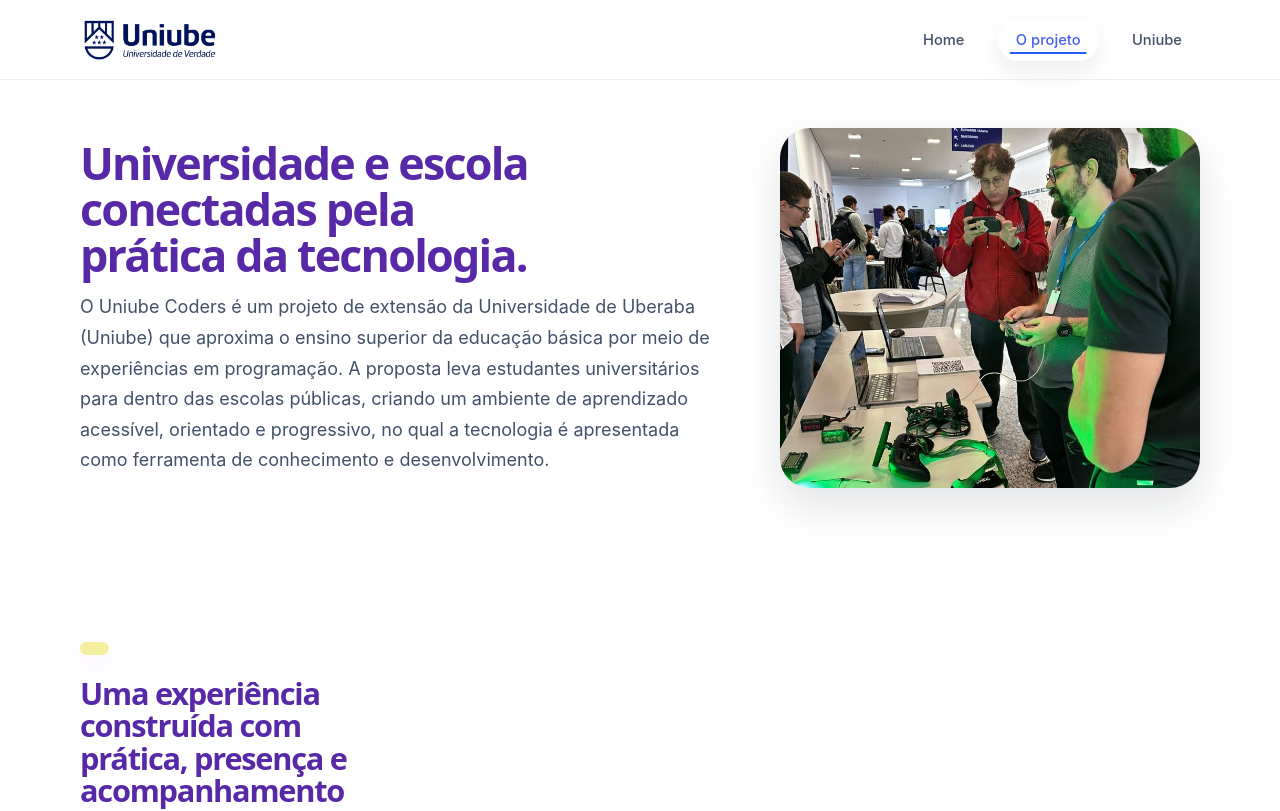
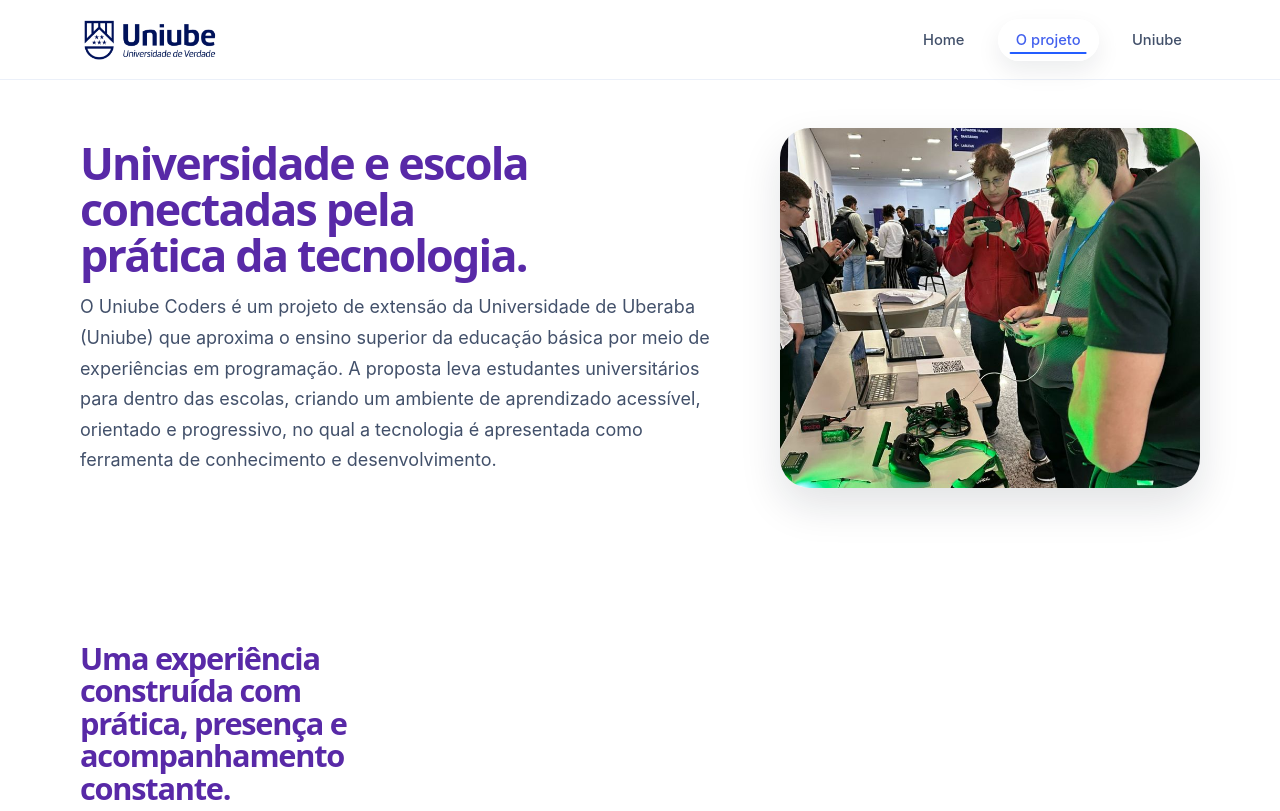
Before and after one commit to odrgues/Uniube-Coders, a React (Vite) app: page /sobre-o-projeto in a window 1280 px wide. Shown: the top 811 px of the page. Built offline with nearby package versions, Linux system fonts and the light colour scheme; a web font is replaced by a local one.

Commit message:
fix: update project and university descriptions for clarity and accuracy; adjust text in AboutProject and AboutUniube components

```diff
--- a/src/features/aboutProject/data/projectContent.js
+++ b/src/features/aboutProject/data/projectContent.js
@@ -4,7 +4,7 @@
 
 export const projectIntro = {
   title: "Universidade e escola conectadas pela prática da tecnologia.",
-  lead: "O Uniube Coders é um projeto de extensão da Universidade de Uberaba (Uniube) que aproxima o ensino superior da educação básica por meio de experiências em programação. A proposta leva estudantes universitários para dentro das escolas públicas, criando um ambiente de aprendizado acessível, orientado e progressivo, no qual a tecnologia é apresentada como ferramenta de conhecimento e desenvolvimento.",
+  lead: "O Uniube Coders é um projeto de extensão da Universidade de Uberaba (Uniube) que aproxima o ensino superior da educação básica por meio de experiências em programação. A proposta leva estudantes universitários para dentro das escolas, criando um ambiente de aprendizado acessível, orientado e progressivo, no qual a tecnologia é apresentada como ferramenta de conhecimento e desenvolvimento.",
   heroImage: image1,
   heroAlt: "Estudantes em atividade com tecnologia",
 };
--- a/src/features/aboutProject/pages/AboutProject.jsx
+++ b/src/features/aboutProject/pages/AboutProject.jsx
@@ -62,7 +62,6 @@
       <ContentSection>
         <Container>
           <GalleryHeader>
-            <SectionEyebrow>{projectIntro.eyebrow}</SectionEyebrow>
             <SectionTitle as="h2">{overviewIntro.title}</SectionTitle>
             <SectionText>{overviewIntro.text}</SectionText>
           </GalleryHeader>
@@ -70,13 +69,15 @@
           <OverviewGrid>
             {projectOverview.map((item) => (
               <OverviewCard key={item.id}>
-                <SectionEyebrow>{item.eyebrow}</SectionEyebrow>
-
+                {item.eyebrow && (
+                  <SectionEyebrow>{item.eyebrow}</SectionEyebrow>
+                )}
                 <SectionTitle as="h3">{item.title}</SectionTitle>
                 <SectionText>{item.text}</SectionText>
               </OverviewCard>
             ))}
           </OverviewGrid>
+
           <OverviewGallery>
             <img src={overviewGallery.image} alt={overviewGallery.alt} />
           </OverviewGallery>
--- a/src/features/aboutUniube/data/uniubeContent.js
+++ b/src/features/aboutUniube/data/uniubeContent.js
@@ -6,7 +6,7 @@
 import nasaTeamImg from "../images/nasa-team.jpg";
 
 export const introText = `
-A Universidade de Uberaba (Uniube) é uma instituição de ensino superior com trajetória consolidada no Triângulo Mineiro, reconhecida pela formação acadêmica de qualidade e pelo compromisso com o desenvolvimento regional. Na área de tecnologia, a universidade amplia sua atuação com cursos que dialogam diretamente com as transformações do mercado e da sociedade, como Análise e Desenvolvimento de Sistemas, Ciência da Computação, Engenharia de Computação, Engenharia de Software, Inteligência Artificial e Ciência de Dados e Segurança da Informação. Nesse contexto, o Uniube Coders aproxima a formação universitária da comunidade ao levar programação, lógica e cultura digital para escolas, conectando o conhecimento construído na universidade a experiências práticas e acessíveis.
+A Universidade de Uberaba (Uniube) é uma instituição de ensino superior com trajetória consolidada no Triângulo Mineiro, reconhecida pela formação acadêmica de qualidade e pelo compromisso com o desenvolvimento regional. Na área de tecnologia, a universidade amplia sua atuação com cursos que dialogam diretamente com as transformações do mercado e da sociedade, como Análise e Desenvolvimento de Sistemas, Sistemas de Informação, Ciência da Computação, Engenharia de Computação, Engenharia de Software, Inteligência Artificial e Ciência de Dados e Segurança da Informação. Nesse contexto, o Uniube Coders aproxima a formação universitária da comunidade ao levar programação, lógica e cultura digital para escolas, conectando o conhecimento construído na universidade a experiências práticas e acessíveis.
 `;
 
 export const uniubeSectionTexts = [
--- a/src/features/aboutUniube/pages/AboutUniube.jsx
+++ b/src/features/aboutUniube/pages/AboutUniube.jsx
@@ -127,7 +127,7 @@
         <SectionTitle>Universidade e tecnologia na prática.</SectionTitle>
 
         <SectionText>
-          A 4ª Mostra Tech foi o momento em que ideias ganharam forma. Alunos
+          A 4ª Mostra Tec foi o momento em que ideias ganharam forma. Alunos
           apresentaram projetos reais e os melhores foram premiados, destacando
           talento, dedicação e inovação.
         </SectionText>
```
